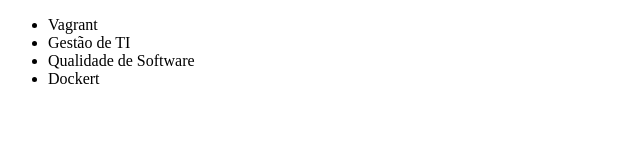
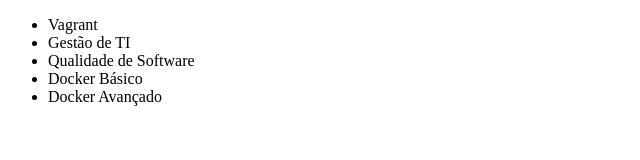
Before and after one commit to christianobucci/alura-git, a plain HTML site: page index.html in a window 1280 px wide. Shown: the whole page, without its empty margins (0-640 px from the left). Drawn offline with Linux system fonts and the light colour scheme.

Commit message:
Atualização index

```diff
--- a/index.html
+++ b/index.html
@@ -9,7 +9,8 @@
         <li>Vagrant</li>
         <li>Gestão de TI</li>
         <li>Qualidade de Software</li>
-        <li>Dockert</li>
+        <li>Docker Básico</li>
+        <li>Docker Avançado</li>
     </ul>
 </body>
 </html>
```
